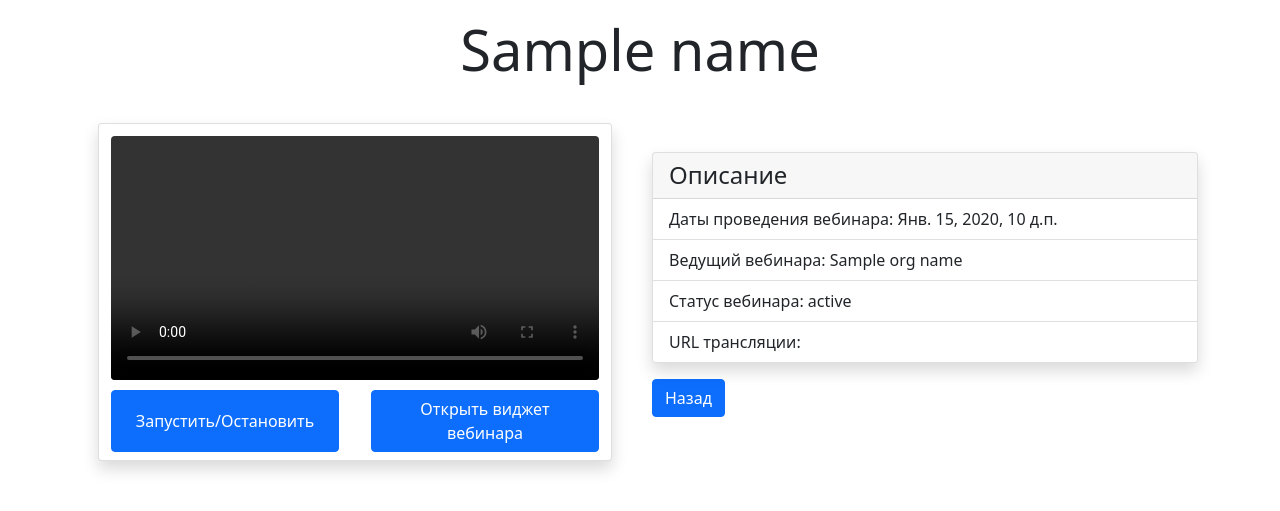
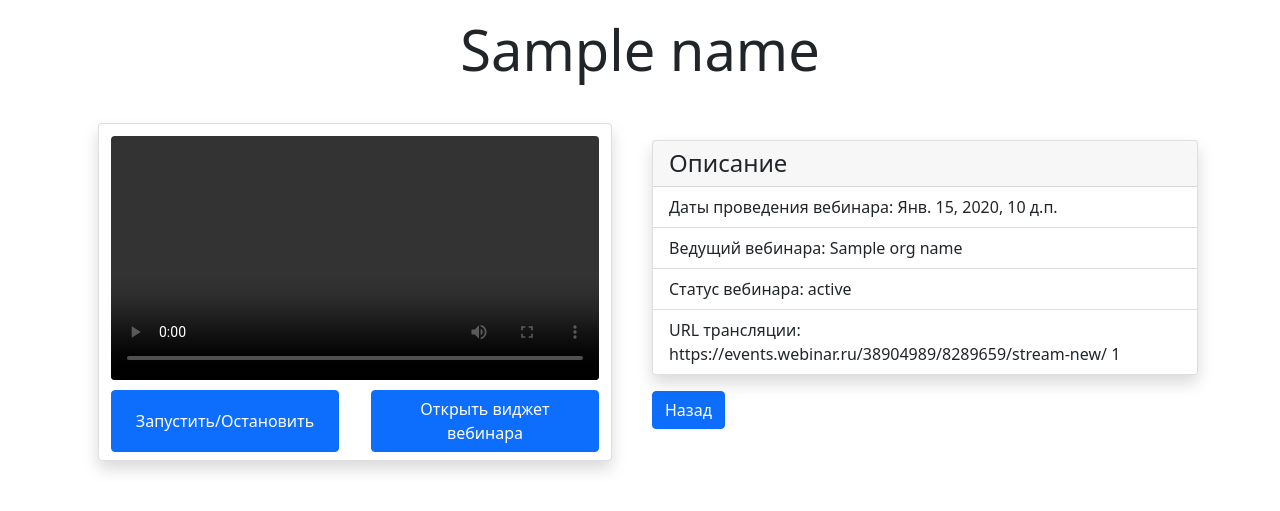
Before and after one commit to Krasnopolskiy/WebinarStreamkit, a Django app: template main/templates/pages/event.html in a window 1280 px wide. Shown: the part 56-567 px from the top of the page. Run offline with Django 3.2, Linux system fonts and the light colour scheme; the template is opened without the code that fills it: most values are stand-ins (such as "Sample title", 1, 10 or a date in 2020).

Commit message:
Mini fixed on pages

```diff
--- a/main/templates/pages/event.html
+++ b/main/templates/pages/event.html
@@ -32,7 +32,7 @@
                     <li class="list-group-item">Даты проведения вебинара: {{startsAt}}</li>
                     <li class="list-group-item">Ведущий вебинара: {{org_name}}</li>
                     <li class="list-group-item">Статус вебинара: {{status}}</li>
-                    <li class="list-group-item">URL трансляции: </li>
+                    <li class="list-group-item">URL трансляции: https://events.webinar.ru/38904989/8289659/stream-new/ {{event.id}} </li>
                 </ul>
             </div>
             <a href="{% url 'schedule' %}" class="btn btn-primary my-3">Назад</a>
--- a/main/templates/pages/schedule.html
+++ b/main/templates/pages/schedule.html
@@ -17,15 +17,14 @@
                         <div class="card mb-3 h-100 rounded shadow">
                             <div class="card-header text-center">
                                 <h4 class="card-title">Название: {{ event.name }}</h4>
-                                <h5 class="card-text">Время начала: {{ event.startsAt }}</h5>
+                                <h5 class="card-text">Время начала: {{ event.startsAt}}</h5>
                             </div>
                             <div class="card-body">
                                 <p class="card-text">Организатор: {{ event.lector }}</p>
                                 <hr>
                                 <p class="card-text">Длительность: {{ event.name }}</p>
                                 <hr>
-                                {% if event.%}
-                                    <p class="card-text">Краткое описание: {{ event.name }}</p>
+                                <p class="card-text">Краткое описание: {{ event.name }}</p>
                             </div>
                             <div class="card-footer">
                                 <div class="d-grid">
--- a/main/views.py
+++ b/main/views.py
@@ -57,7 +57,6 @@ class ProfileView(View):
 
 class EventView(View):
     context = {'pagename': 'Event'}
-    sessionid='6c4221eb82804f97a6b6e27c7a005ee5'
 
     def get(self, request: HttpRequest) -> HttpResponse:
         information = requests.get('https://events.webinar.ru/api/eventsession/8454775').json()
@@ -67,6 +66,7 @@ class EventView(View):
         self.context['status'] = information['status']
 
         return render(request, 'pages/event.html', self.context)
+
 
 class ScheduleView(View):
     context = {'pagename': 'Schedule'}
```
